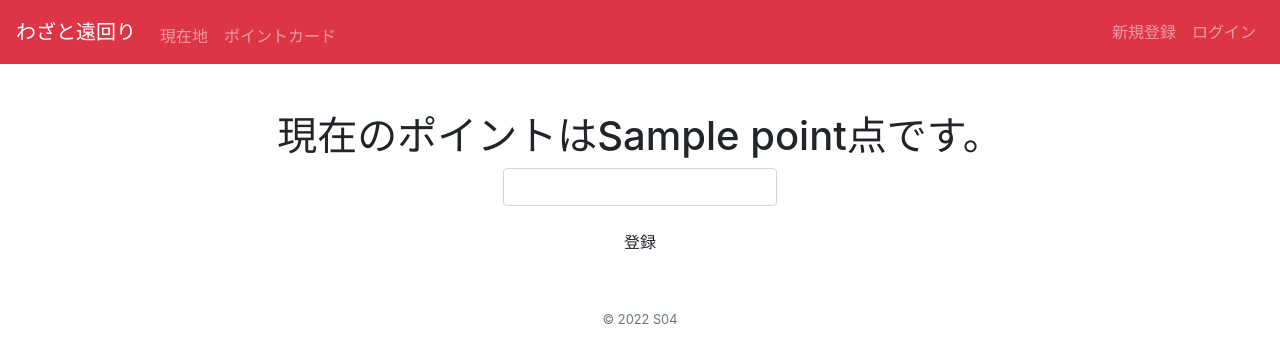
After one commit to aokimirai/teams04, a Flask app: template map/templates/point.html in a window 1280 px wide. The commit adds this page. Shown: the top 363 px of the page. Run offline with Flask 2, Linux system fonts and the light colour scheme; the template is opened without the code that fills it: most values are stand-ins (such as "Sample title", 1, 10 or a date in 2020); some libraries are stand-ins or nearby versions.

Commit message:
ポイントカードの追加

```diff
--- a/map/app.py
+++ b/map/app.py
@@ -10,7 +10,7 @@ import requests
 import googlemaps
 
 endpoint = 'https://maps.googleapis.com/maps/api/directions/json?'
-api_key = 'AIzaSyAXJI-ZznTxw_cMvR8iiYQXV7O_o4H6lHs'
+api_key = 'APIkey'
 
 from cs50 import SQL
 from flask import Flask, flash, redirect, render_template, request, session
@@ -47,6 +47,42 @@ def home():
 def gps():
     return render_template("gps.html")
 
+#ポイントカードの処理
+@app.route("/point", methods=["GET","POST"])
+def point():
+    #テスト段階はuseridは1とする
+    userid = 1
+    if request.method == "POST":
+        keyword = request.form.get("keyword")
+        print(keyword)
+        #データベースにあるキーワード分だけ回す
+        a = db.execute(("SELECT * FROM test_point"))
+        for cycle in a:
+            if cycle['string'] == keyword:
+                #もしキーワードがあっていれば、1ポイント追加する
+                points = db.execute("SELECT * FROM test_point_user WHERE id = ?", userid)[0]['point']
+                db.execute("UPDATE test_point_user SET point=? WHERE id=?",points+1 ,userid)
+                db.execute("DELETE FROM test_point WHERE string=?", keyword)
+                print("point取得")
+                break
+    #ポイント数を返す
+    return render_template("point.html",point = db.execute("SELECT * FROM test_point_user WHERE id = ?", userid)[0]['point'])
+
+#ポイントカード（店舗用）の処理、キーワードを生成してデータベースに保存
+@app.route("/point_store",methods=["GET","POST"])
+def point_store():
+    keyword=""
+    if request.method == "POST":
+        #一文字ずつ文字をランダムに生成して変数に追加する
+        i = 0
+        while i != 5:
+            keyword = keyword + chr(random.randint(97, 123))
+            i += 1
+        #生成したキーワードをデータベースに保存する
+        db.execute("INSERT INTO test_point (string) VALUES ( ? )",keyword)
+    return render_template("point_store.html",keyword=keyword)
+
+
 @app.route("/via", methods=["GET", "POST"])
 def via_suggest():
     if request.method == "POST":
@@ -57,7 +93,7 @@ def via_suggest():
         print(limit.isdigit())
 
         if limit.isnumeric() == False:
-            return apology("数値を入力してください。", 400)
+            return apology("所要時間を入力してください。", 400)
         if not request.form.get("origin"):
             return apology("出発地点を入力してください。",400)
         if not request.form.get("destination"):
@@ -308,20 +344,21 @@ def search_place(original_latitude,original_longitude,destination_latitude,desti
     if means == 'walking':
         radius = 66 * int(limit)
     #placesAPIで検索する際の最大の半径は50kmなので50kmまでに統一する
-    if int(radius) > 500000:
-        radius == 500000
+    if radius > 500000:
+        radius = 500000
     print(loc)
     print(radius)
 
-    place_results = client.places_nearby(location=loc, radius=radius ,keyword=keyword ,language='ja') #半径1000m以内のカフェ情報を取得
-    #pprint.pprint(place_results)
+    #結果を表示
+    place_results = client.places_nearby(location=loc, radius=radius ,keyword=keyword ,language='ja')
+    print(place_results)
     results = []
     suggest_place = []
     for place_result in place_results['results']:
         results.append(place_result)
-    #for i != 10:
-    print(random.choice(results)['geometry']['location'])
-    print(random.choice(results)['name'])
+
+    #print(random.choice(results)['geometry']['location'])
+    #print(random.choice(results)['name'])
 
     i = 0
     while i != 3:
--- a/map/templates/layout.html
+++ b/map/templates/layout.html
@@ -24,7 +24,7 @@
                     {% else %}
                         <ul class="navbar-nav me-auto mt-2">
                             <li class="nav-item"><a class="nav-link" href="/gps">現在地</a></li>
-                            <li class="nav-item"><a class="nav-link" href="/via">via</a></li>
+                            <li class="nav-item"><a class="nav-link" href="/point">ポイントカード</a></li>
                         </ul>
                         <ul class="navbar-nav ml-auto">
                             <li class="nav-item"><a class="nav-link" href="/register">新規登録</a></li>
--- /dev/null
+++ b/map/templates/point.html
@@ -0,0 +1,15 @@
+{% extends "layout.html" %}
+
+{% block title %}
+    pointcard
+{% endblock %}
+
+{% block main %}
+<h1>現在のポイントは{{ point }}点です。</h1>
+<form action="/point" method="post">
+    <div class="mb-3">
+        <input class="form-control mx-auto w-auto" id="keyword" name="keyword" type="text">
+    </div>
+    <button class="btn" type="submit">登録</button>
+</form>
+{% endblock %}
```
Also changed, not shown: map/templates/point_store.html (added, +13 -0 lines).
